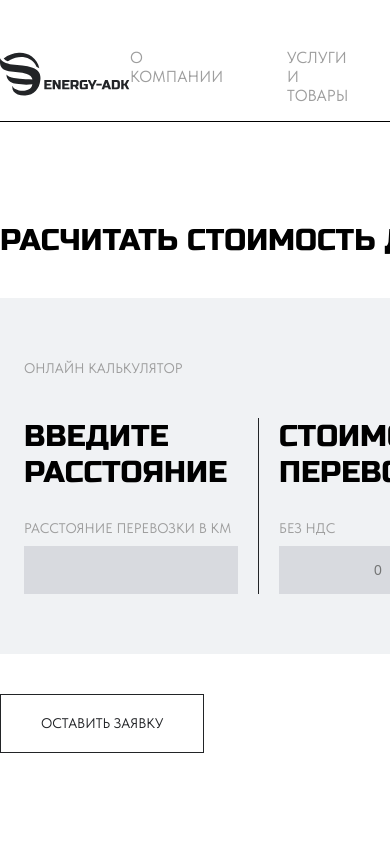
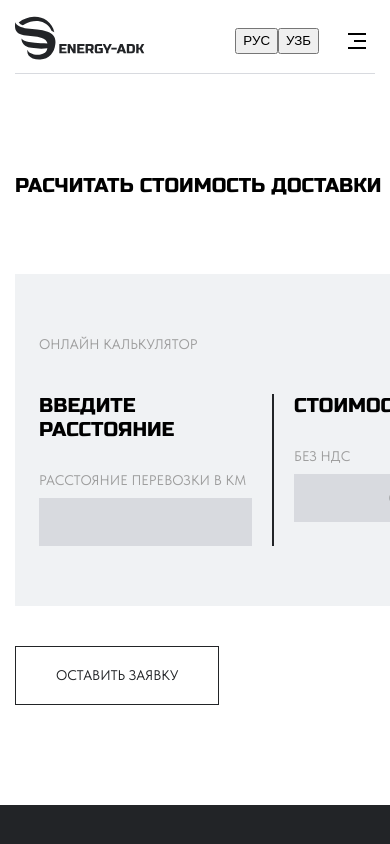
Before and after one commit to VMiskarian/energy-adk, a Next.js app: page /shipping-calculation in a window 390 px wide. Shown: the top 844 px of the page. Built offline with nearby package versions, Linux system fonts and the light colour scheme.

Commit message:
add mobile styles for home page

```diff
--- a/src/assets/styles/globals.css
+++ b/src/assets/styles/globals.css
@@ -1,3 +1,7 @@
+* {
+  box-sizing: border-box;
+}
+
 :root {
   --white: #ffffff;
   --black: #000000;
@@ -14,13 +18,37 @@
 
 @media screen and (max-width: 1600px) {
   :root {
-    --content-width: 90rem;
+    --content-width: 84rem;
   }
 }
 
 @media screen and (max-width: 1440px) {
   :root {
     --content-width: 78rem;
+  }
+}
+
+@media screen and (max-width: 1344px) {
+  :root {
+    --content-width: 70rem;
+  }
+}
+
+@media screen and (max-width: 1280px) {
+  :root {
+    --content-width: 60rem;
+  }
+}
+
+@media screen and (max-width: 768px) {
+  :root {
+    --content-width: 22.5rem;
+  }
+}
+
+@media screen and (max-width: 375px) {
+  :root {
+    --content-width: 21.375rem;
   }
 }
 
@@ -49,6 +77,12 @@ section {
 
 a {
   text-decoration: none;
+}
+
+@media screen and (max-width: 768px) {
+  a {
+    text-align: center;
+  }
 }
 
 h1,
@@ -81,3 +115,21 @@ p {
   line-height: 1.25rem;
   text-transform: uppercase;
 }
+
+@media screen and (max-width: 768px) {
+  h1 {
+    margin: 4.625rem 0 1.25rem;
+    font-size: 2.5rem;
+    line-height: 120%;
+  }
+
+  h2 {
+    font-size: 2rem;
+    line-height: 120%;
+  }
+
+  h3 {
+    font-size: 1.25rem;
+    line-height: 120%;
+  }
+}
--- a/src/components/header/index.js
+++ b/src/components/header/index.js
@@ -4,6 +4,7 @@ import Image from 'next/image';
 import Link from 'next/link';
 
 import Logo from '@/assets/icons/logo.svg';
+import Menu from '@/assets/icons/menu.svg';
 
 import styles from './styles.module.css';
 
@@ -19,9 +20,12 @@ export const Header = () => {
           <a href="">УСЛУГИ И ТОВАРЫ</a>
           <a href="">КОНТАКТЫ</a>
         </nav>
-        <div>
+        <div className={styles.headerButtonsWrapper}>
           <button onClick={() => console.log('ru')}>РУС</button>
           <button onClick={() => console.log('uz')}>УЗБ</button>
+          <button type="button" className={styles.headerMenuButton}>
+            <Image src={Menu} alt="Menu" width={24} height={24} />
+          </button>
         </div>
       </div>
     </header>
--- a/src/components/header/styles.module.css
+++ b/src/components/header/styles.module.css
@@ -6,7 +6,7 @@
 
 .headerContainer {
   padding: 3rem 0 1rem;
-  border-bottom: 1px solid var(--black);
+  border-bottom: 1px solid var(--grey-600);
   width: 100%;
   max-width: var(--content-width);
   display: flex;
@@ -27,3 +27,30 @@
 .headerNavbar > a:visited {
   color: var(--grey-100);
 }
+
+.headerButtonsWrapper {
+  display: flex;
+}
+
+.headerMenuButton {
+  display: none;
+}
+
+@media screen and (max-width: 768px) {
+  .headerContainer {
+    padding: 1rem 0 0.5rem;
+  }
+
+  .headerNavbar {
+    display: none;
+  }
+
+  .headerMenuButton {
+    margin-left: 1.25rem;
+    display: inline-flex;
+    justify-content: center;
+    align-items: center;
+    border: none;
+    background-color: transparent;
+  }
+}
```
Also changed, not shown: src/app/page.js (+8 -1 lines), src/app/page.module.css (+101 -0 lines).
